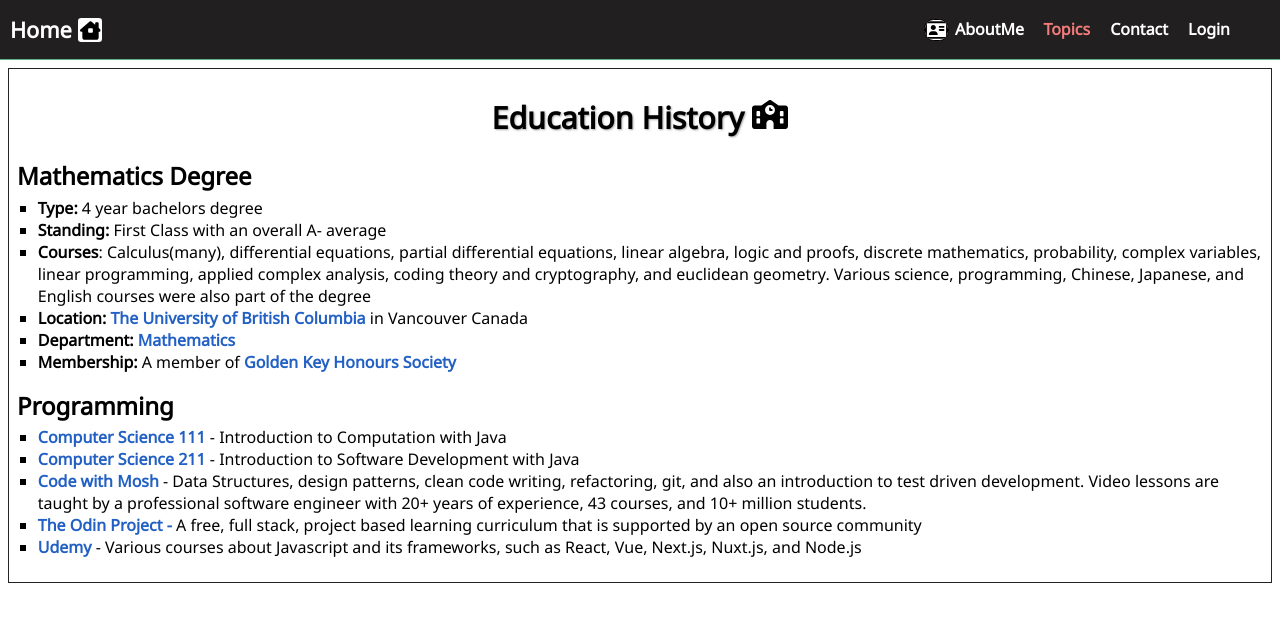
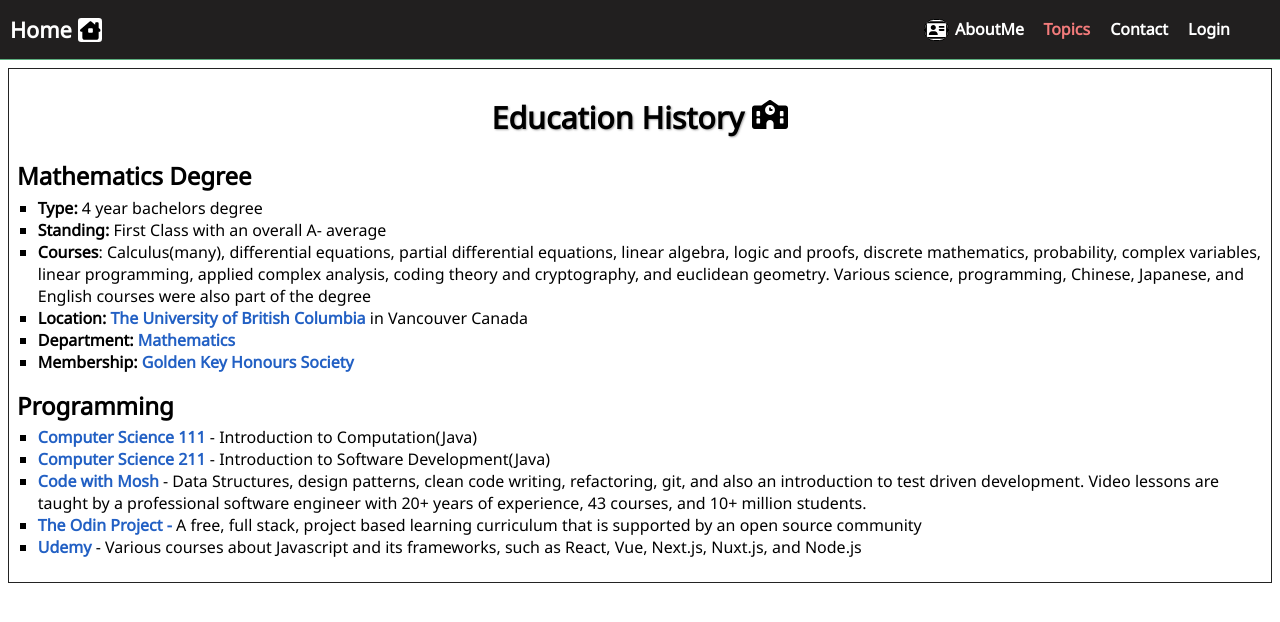
Before and after one commit to katsup07/PersonalWebsite, a Nuxt app: page /posts/education in a window 1280 px wide. Shown: the top 622 px of the page. Built offline with nearby package versions, Linux system fonts and the light colour scheme.

Commit message:
Minor adjustments to content

```diff
--- a/pages/contact/index.vue
+++ b/pages/contact/index.vue
@@ -7,8 +7,8 @@
           <img class="envelope-icon" src="~/static/assets/icons/envelope-icon.svg"/>
         </div>
         <div class="field"><span class="field-title">Name</span>: Brett</div>
-        <div class="field"><span class="field-title">Email</span>: abc@domain.com</div>
-        <div class="field"><span class="field-title">Phone</span>: 123-4567</div>
+        <div class="field"><span class="field-title">Email</span>: brett_7y7@yahoo.ca</div>
+        <div class="field"><span class="field-title">Phone</span>: 080-4048-0976</div>
         <p>Alternatively, you can also send me a message directly here via the following form.</p>
           <AppButton @click="$router.push('/admin/contact-form')"
             >Send Message</AppButton
--- a/pages/posts/education.vue
+++ b/pages/posts/education.vue
@@ -9,14 +9,14 @@
         <li><span class="field">Courses</span>: Calculus(many), differential equations, partial differential equations, linear algebra, logic and proofs, discrete mathematics, probability, complex variables, linear programming, applied complex analysis, coding theory and cryptography, and euclidean geometry. Various science, programming, Chinese, Japanese, and English courses were also part of the degree</li>
         <li><span class="field">Location:</span> <a href="https://www.ubc.ca/">The University of British Columbia</a> in Vancouver Canada</li>
         <li><span class="field">Department: </span><a href="https://www.math.ubc.ca/">Mathematics</a></li>
-        <li><span class="field">Membership: </span>A member of <a href="https://goldenkey.org/about/">Golden Key Honours Society</a></li>
+        <li><span class="field">Membership: </span><a href="https://goldenkey.org/about/">Golden Key Honours Society</a></li>
       </ul>
       </section>
       <section>
       <h2>Programming</h2>
       <ul>
-        <li><a href="https://www.cs.ubc.ca/~tmm/courses/cpsc111-06-spr/courseinfo.html">Computer Science 111</a> - Introduction to Computation with Java</li>
-        <li><a href="https://www.cs.ubc.ca/~gabrielm/211/courseInformation.html">Computer Science 211</a> - Introduction to Software Development with Java</li>
+        <li><a href="https://www.cs.ubc.ca/~tmm/courses/cpsc111-06-spr/courseinfo.html">Computer Science 111</a> - Introduction to Computation(Java)</li>
+        <li><a href="https://www.cs.ubc.ca/~gabrielm/211/courseInformation.html">Computer Science 211</a> - Introduction to Software Development(Java)</li>
         <li><a href="https://codewithmosh.com/">Code with Mosh</a> - Data Structures, design patterns, clean code writing, refactoring, git, and also an introduction to test driven development. Video lessons are taught by a professional software engineer with 20+ years of experience, 43 courses, and 10+ million students.</li>
         <li><a href="https://www.theodinproject.com/">The Odin Project -</a> A free, full stack, project based learning curriculum that is supported by an open source community</li>
         <li><a href="https://www.udemy.com/">Udemy</a> - Various courses about Javascript and its frameworks, such as React, Vue, Next.js, Nuxt.js, and Node.js</li>
--- a/pages/posts/work-history.vue
+++ b/pages/posts/work-history.vue
@@ -57,12 +57,12 @@
       </div>
       </section>
       <section>
-      <h2><a href="https://www-city-osaka-lg-jp.j-server.com/LUCOSAKAC/ns/tl.cgi/https%3a//www.city.osaka.lg.jp/kyoiku/index.html?SLANG=ja&TLANG=en&XMODE=0&XCHARSET=utf-8&XJSID=0"> Osaka Board of Education - Osaka</a></h2>
+      <h2><a href="https://www.city.osaka.lg.jp/contents/wdu020/kyoiku/english/index.html"> Osaka Board of Education - Osaka</a></h2>
       <div><span class="field">Years:</span> 2013 to 2016</div>
       <div><span class="field">Position:</span> Osaka City Native English Teacher(C-NET)</div>
       <h3>Responsibilities</h3>
        <ul>
-        <li>Planed, prepared and conducted English lessons in primary school English classes</li>
+        <li>Planned, prepared and conducted English lessons in primary school English classes</li>
         <li>Assisted and team taught English lessons in junior high school English classes</li>
         <li>Aided in marking junior-high-school tests</li>
         <li>Administered English speaking and listening tests</li>
```
